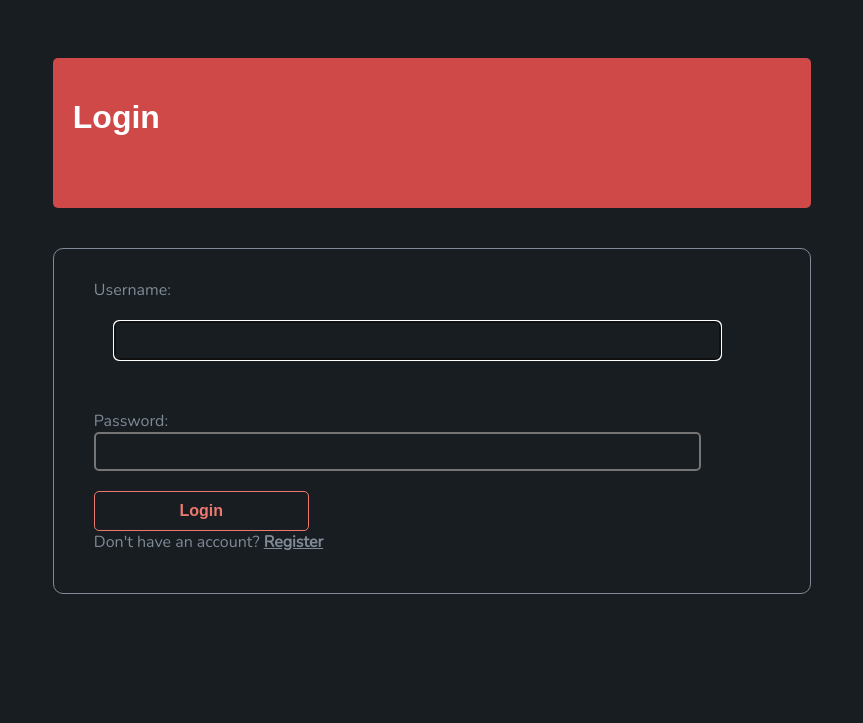
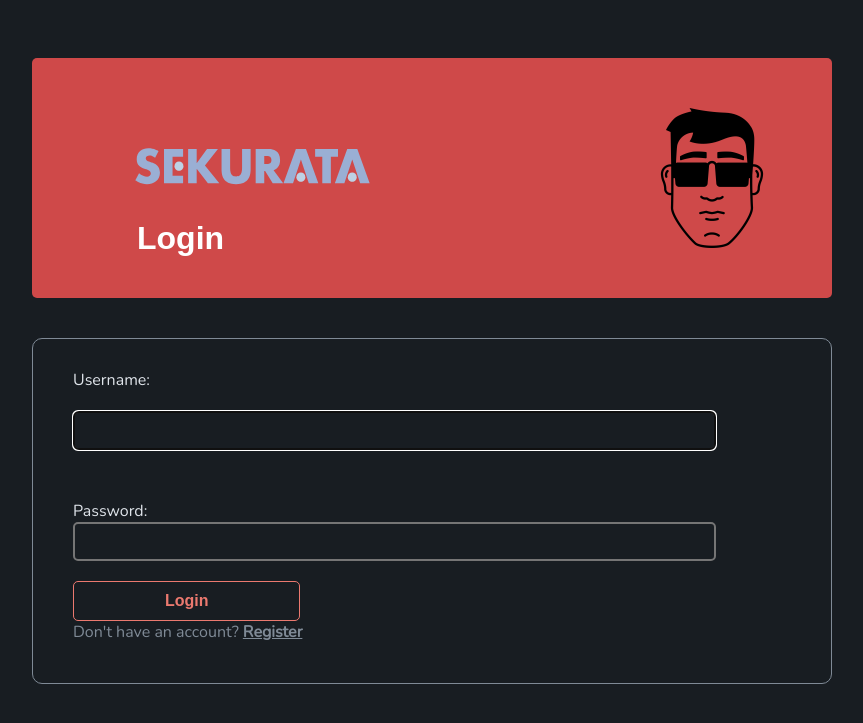
Before and after one commit to carlosperales95/django-password-management-app, a Django app: page /login/ in a window 1280 px wide. Shown: the top 723 px of the page, without its empty margins (208-1071 px from the left). Run offline with Django 3.2, Linux system fonts and the light colour scheme.

Commit message:
changed some styling inconsistencies

```diff
--- a/base/templates/base/credential_list.html
+++ b/base/templates/base/credential_list.html
@@ -7,14 +7,15 @@
         <h1>Hello {{request.user|title}}</h1>
         <h3 style="margin:0">You have <i>{{count}}</i> owned credential{{ count|pluralize:"s" }}</h3>
     </div>
-
+    <!-- <img src="{% static 'imgs/bouncer.png' %}"> -->
     {% if request.user.is_authenticated %}
     <form action="{% url 'logout' %}" method="post">
         {% csrf_token %}
         <button class="logout-button" type="submit">Logout</button>
     </form>
     {% else %}
-    <a href="{% url 'login' %}">Login</a> {% endif %}
+    <a href="{% url 'login' %}">Login</a>
+    {% endif %}
 </div>
 
 
--- a/base/templates/base/login.html
+++ b/base/templates/base/login.html
@@ -1,14 +1,21 @@
 {% extends 'base/main.html' %}
 {% block content %}
 
+{% load static %}
 <div class="header-bar">
-    <h1>Login</h1>
+    <div class="header-text-wrapper">
+        <div class="app-title"></div>
+        <h1>Login</h1>
+    </div>
+    <img src="{% static 'imgs/bouncer.png' %}">
 </div>
 
 <div class="card-body">
     <form method="POST">
         {% csrf_token %}
-        {{form.as_p}}
+        <div class="login-fields-wrapper">
+            {{form.as_p}}
+        </div>
         <input class="button" type="submit" value="Login">
     </form>
     <p>Don't have an account? <a href="{% url 'register' %}">Register</a></p>
--- a/base/templates/base/main.html
+++ b/base/templates/base/main.html
@@ -14,11 +14,6 @@
     <link href="https://fonts.googleapis.com/css2?family=Nunito:wght@200&display=swap" rel="stylesheet">
 
     <style>
-        #favicon {
-            width: 20px;
-            background-color: white;
-        }
-
         body {
             background-color: #181d22;
             font-family: 'Nunito', sans-serif;
@@ -45,7 +40,7 @@
         }
 
         .container {
-            max-width: 60%;
+            max-width: 800px;
             min-width: 400px;
             margin: auto;
         }
@@ -53,12 +48,14 @@
         .logout-button {
             color: rgb(247, 247, 247);
             text-decoration: none;
-            font-size: 18px;
+            font-size: 20px;
             padding: 5px;
             padding-top: 0;
             background-color: transparent;
             cursor: pointer;
             border: none;
+            font-weight: bold;
+            text-align: right;
         }
 
         input {
@@ -70,9 +67,10 @@
             display: flex;
             justify-content: space-between;
             color: #fff;
-            padding: 20px 20px 50px 20px;
+            padding: 20px 20px 20px 20px;
             border-radius: 5px;
             background-color: #cf4949;
+            height: 200px;
         }
 
         .header-bar a {
@@ -80,6 +78,29 @@
             text-decoration: none;
             font-size: 20px;
             font-weight: bold;
+        }
+
+        .header-text-wrapper {
+            display: flex;
+            flex-direction: column;
+            height: 100%;
+        }
+
+        .header-text-wrapper h1 {
+            margin-left: 85px;
+        }
+
+        .app-title {
+            width: 400px;
+            height: 400px;
+            background-size: 400px;
+            background-image: url(../../static/imgs/svgs/app_name.svg);
+            background-repeat: no-repeat;
+            background-position: left top;
+        }
+
+        .login-fields-wrapper #id_username {
+            margin-left: 0;
         }
 
         .credential-wrapper {
@@ -247,11 +268,14 @@
             }
         }
 
-        input[type=text],
-        select,
-        input[type=credential],
-        input[type=password],
-        textarea {
+        form label {
+            color: #dfe4ea;
+        }
+        form input[type=text],
+        form select,
+        form input[type=credential],
+        form input[type=password],
+        form textarea {
             border: 2px solid #757575;
             border-radius: 5px;
             padding: 10px;
@@ -489,6 +513,7 @@
             border-top-right-radius: 0px;
             border-bottom-right-radius: 0px;
             pointer-events: none;
+            color: #dfe4ea;
         }
 
         #gen_password_length {
```
Also changed, not shown: base/templates/base/register.html (+7 -0 lines), base/static/imgs/svgs/app_name.svg (added).
